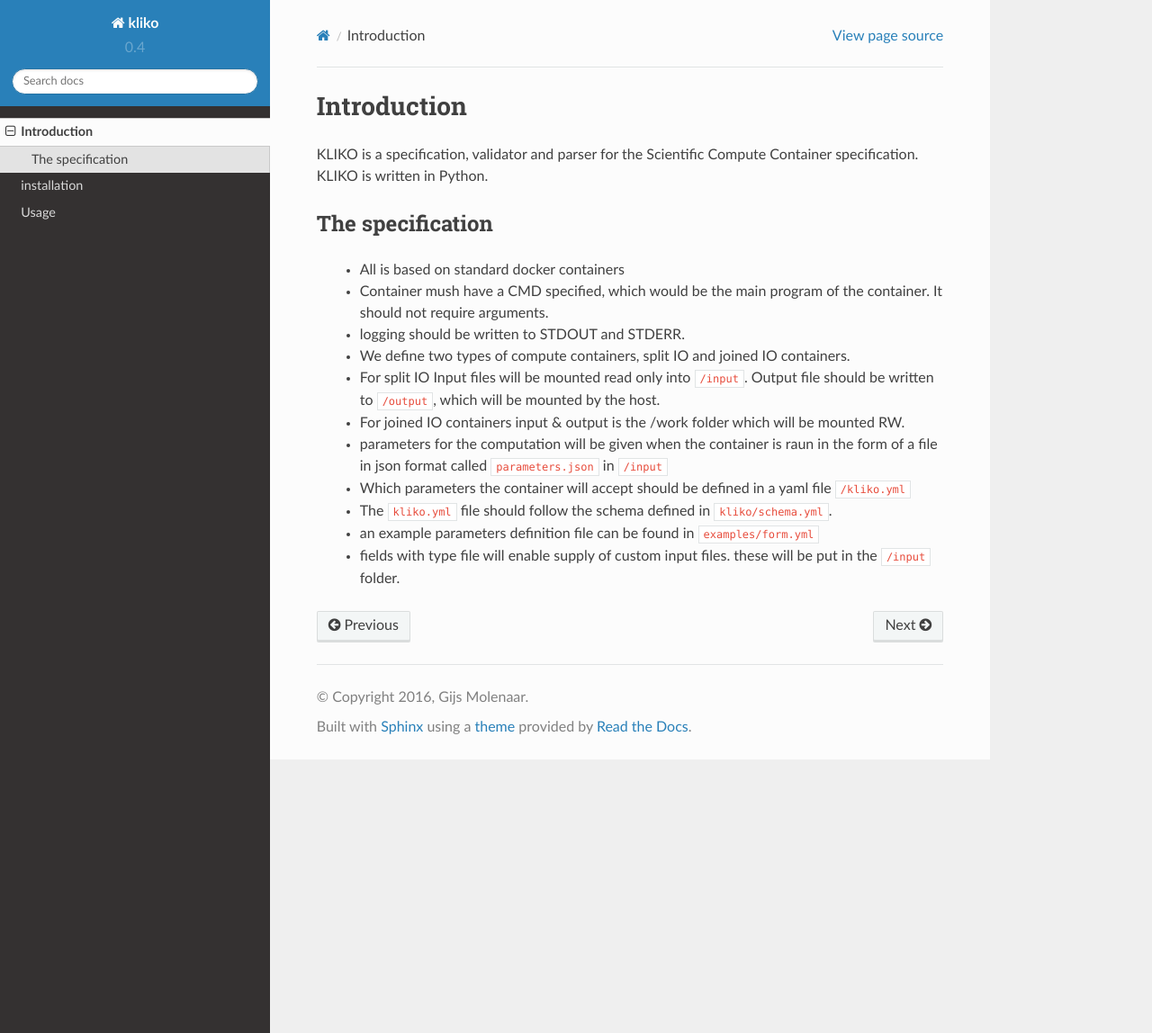
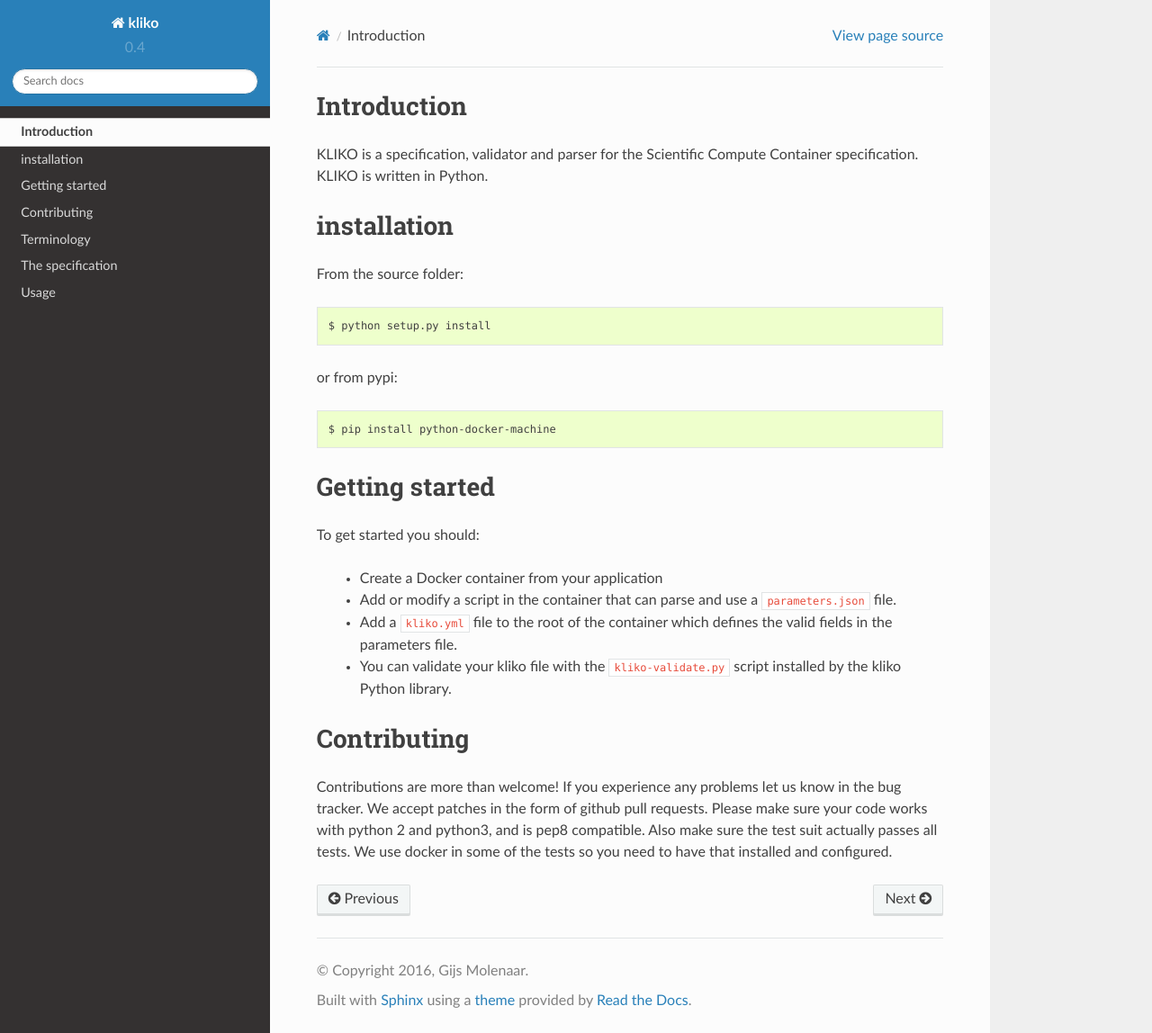
Before and after one commit to gijzelaerr/kliko, a Sphinx documentation site: the page built from doc/introduction.rst, in a window 1280 px wide and 1148 px high. Shown: the whole window at 90% size. Built offline with Sphinx 7.4.7 and the Read the Docs theme 2.0.0, drawn with Linux system fonts in a browser that asks for light colours.

Commit message:
add more kliko doc

```diff
--- a/doc/index.rst
+++ b/doc/index.rst
@@ -12,7 +12,8 @@ Contents:
    :maxdepth: 2
 
    introduction
-   installation
+   terminology
+   specification
    usage
 
 
--- a/doc/introduction.rst
+++ b/doc/introduction.rst
@@ -1,25 +1,38 @@
-============
+
 Introduction
 ============
 
 KLIKO is a specification, validator and parser for the Scientific Compute Container specification. KLIKO is written in
 Python.
 
+installation
+============
 
-The specification
------------------
+From the source folder::
 
- * All is based on standard docker containers
- * Container mush have a CMD specified, which would be the main program of the container. It should not require
-   arguments.
- * logging should be written to STDOUT and STDERR.
- * We define two types of compute containers, split IO and joined IO containers.
- * For split IO Input files will be mounted read only into ``/input``. Output file should be written to ``/output``,
-   which will be mounted by the host.
- * For joined IO containers input & output is the /work folder which will be mounted RW.
- * parameters for the computation will be given when the container is raun in the form of a file in json format called
-   ``parameters.json`` in ``/input``
- * Which parameters the container will accept should be defined in a yaml file ``/kliko.yml``
- * The ``kliko.yml`` file should follow the schema defined in ``kliko/schema.yml``.
- * an example parameters definition file can be found in ``examples/form.yml``
- * fields with type file will enable supply of custom input files. these will be put in the ``/input`` folder.
+    $ python setup.py install
+
+
+or from pypi::
+
+    $ pip install python-docker-machine
+
+
+Getting started
+===============
+
+To get started you should:
+
+ * Create a Docker container from your application
+ * Add or modify a script in the container that can parse and use a ``parameters.json`` file.
+ * Add a ``kliko.yml`` file to the root of the container which defines the valid fields in the parameters file.
+ * You can validate your kliko file with the ``kliko-validate.py`` script installed by the kliko Python library.
+
+
+Contributing
+============
+
+Contributions are more than welcome! If you experience any problems let us know in the bug tracker. We accept patches
+in the form of github pull requests. Please make sure your code works with python 2 and python3, and is pep8 compatible.
+Also make sure the test suit actually passes all tests. We use docker in some of the tests so you need to have that
+installed and configured.
```
Also changed, not shown: doc/installation.rst (deleted, +0 -12 lines), doc/specification.rst (added, +117 -0 lines), doc/terminology.rst (added, +40 -0 lines), doc/rodrigues.png (added), 1 other file.
